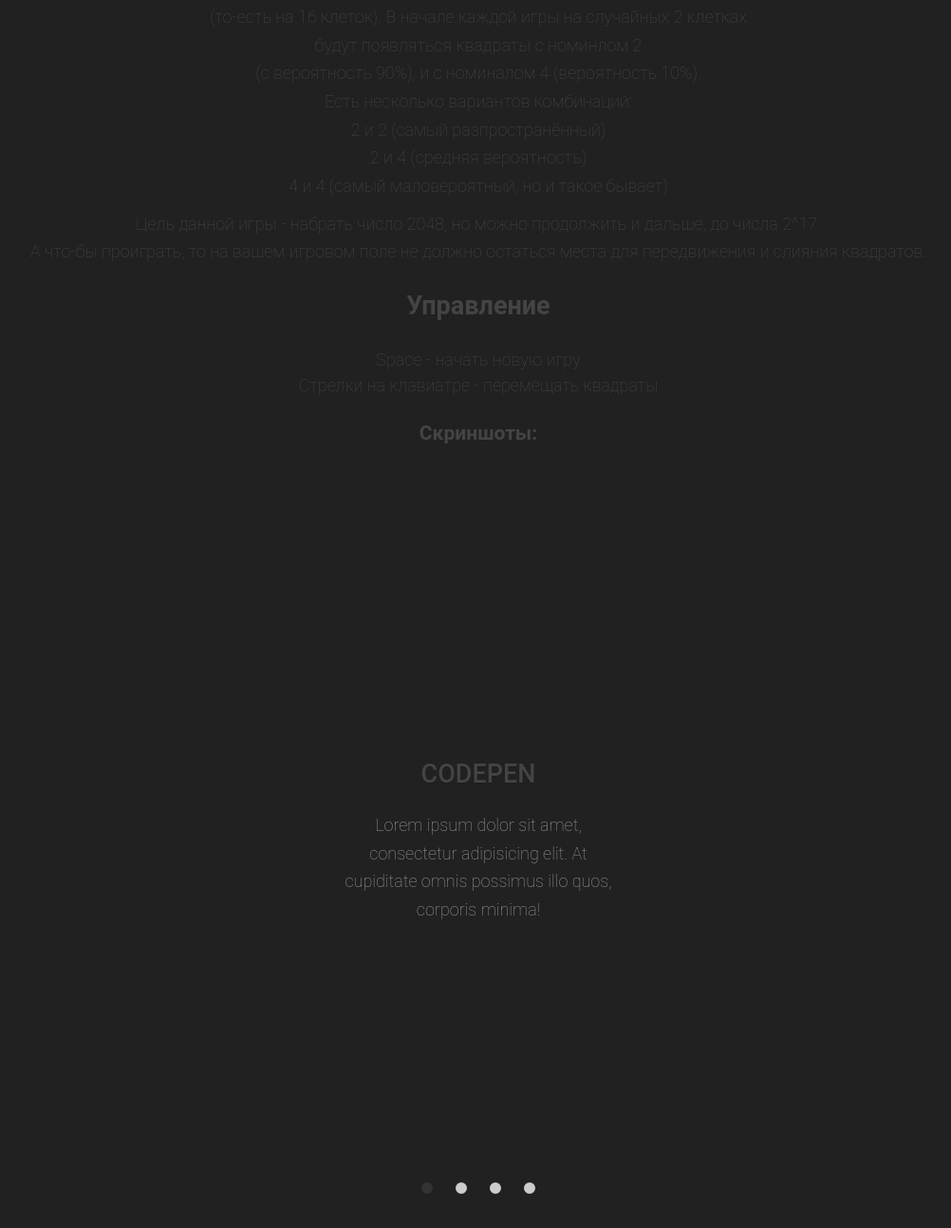
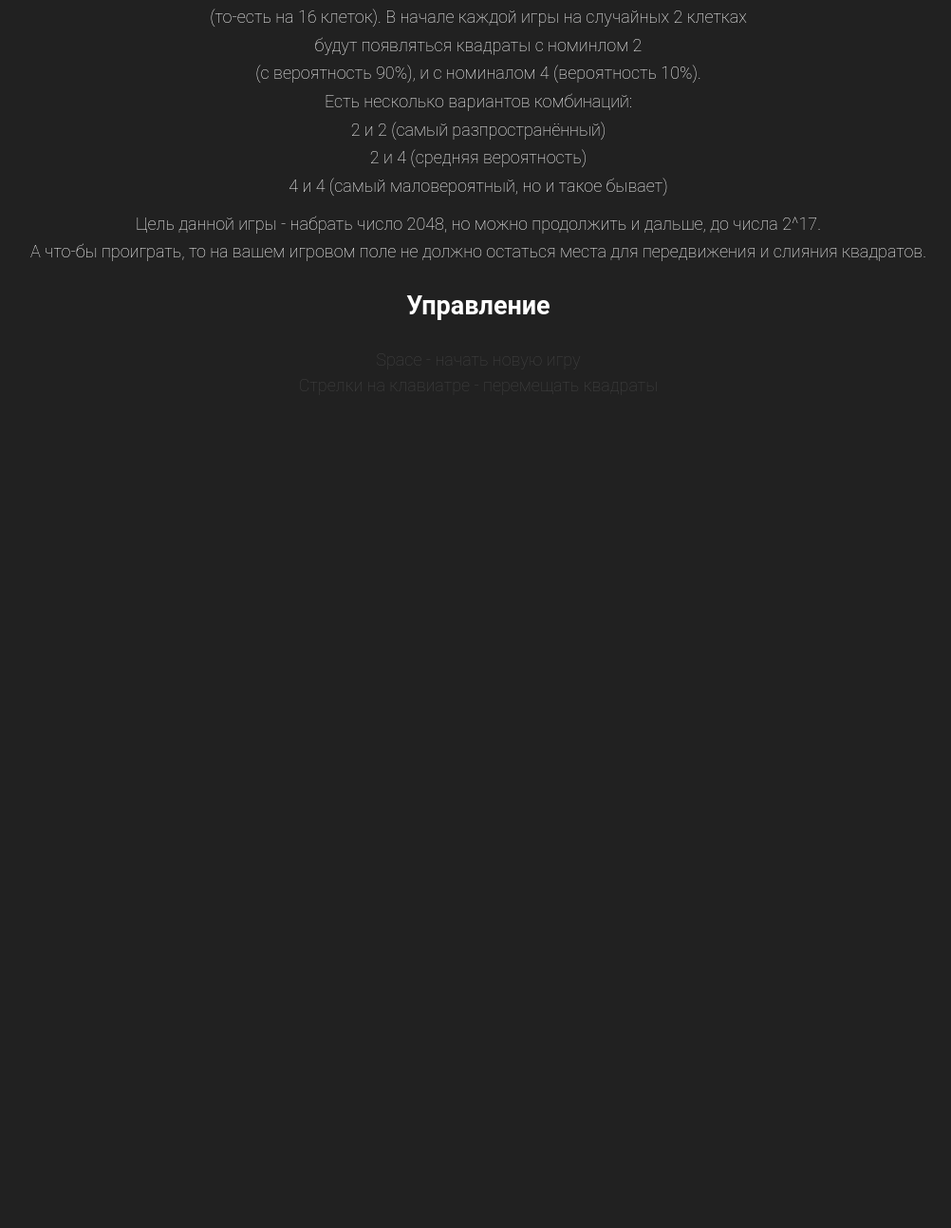
Before and after one commit to Maximka2009/Project_2, a plain HTML site: page index_main.html in a window 1280 px wide. Shown: the part 192-1485 px from the top of the page at 95% size, without its empty margins (136-1138 px from the left). After the commit the page ends 824 px from the top, so only its background shows below. Drawn offline with Linux system fonts and the light colour scheme.

Commit message:
Update index_main.html

```diff
--- a/index_main.html
+++ b/index_main.html
@@ -7,40 +7,15 @@
     <link rel="stylesheet" href="style.css">
 </head>
 <body>
-    <h1>2048</h1>
-    <h2>Описание</h2>
-    <p>Игровое поле 2048 представляет собой квадрат 4х4<br/> (то-есть на 16 клеток). В начале каждой игры на случайных 2 клетках<br/> будут появляться квадраты с номинлом 2<br/> (с вероятность 90%), и с номиналом 4 (вероятность 10%).<br/> Есть несколько вариантов комбинаций:<br/>
+    <h1 style="color: white;">2048</h1>
+    <h2 style="color: white;">Описание</h2>
+    <p style="color: white;">Игровое поле 2048 представляет собой квадрат 4х4<br/> (то-есть на 16 клеток). В начале каждой игры на случайных 2 клетках<br/> будут появляться квадраты с номинлом 2<br/> (с вероятность 90%), и с номиналом 4 (вероятность 10%).<br/> Есть несколько вариантов комбинаций:<br/>
         2 и 2 (самый разпространённый)<br/>
         2 и 4 (средняя вероятность)<br/>
         4 и 4 (самый маловероятный, но и такое бывает)<br/>
-    <p>Цель данной игры - набрать число 2048, но можно продолжить и дальше, до числа 2^17.<br/> А что-бы проиграть, то на вашем игровом поле не должно остаться места для передвижения и слияния квадратов.</p>
-    <h2>Управление</h2>
+    <p style="color: white;">Цель данной игры - набрать число 2048, но можно продолжить и дальше, до числа 2^17.<br/> А что-бы проиграть, то на вашем игровом поле не должно остаться места для передвижения и слияния квадратов.</p>
+    <h2 style="color: white;">Управление</h2>
    Space - начать новую игру<br/>
    Стрелки на клавиатре - перемещать квадраты<br/>
-   <h3>Скриншоты:</h3>
-   <div class="slider">
-    <input type="radio" name="slider" title="slide1" checked="checked" class="slider__nav"/>
-    <input type="radio" name="slider" title="slide2" class="slider__nav"/>
-    <input type="radio" name="slider" title="slide3" class="slider__nav"/>
-    <input type="radio" name="slider" title="slide4" class="slider__nav"/>
-    <div class="slider__inner">
-      <div class="slider__contents"><i class="slider__image fa fa-codepen"></i>
-        <h2 class="slider__caption">codepen</h2>
-        <p class="slider__txt">Lorem ipsum dolor sit amet, consectetur adipisicing elit. At cupiditate omnis possimus illo quos, corporis minima!</p>
-      </div>
-      <div class="slider__contents"><i class="slider__image fa fa-newspaper-o"></i>
-        <h2 class="slider__caption">newspaper-o</h2>
-        <p class="slider__txt">Lorem ipsum dolor sit amet, consectetur adipisicing elit. At cupiditate omnis possimus illo quos, corporis minima!</p>
-      </div>
-      <div class="slider__contents"><i class="slider__image fa fa-television"></i>
-        <h2 class="slider__caption">television</h2>
-        <p class="slider__txt">Lorem ipsum dolor sit amet, consectetur adipisicing elit. At cupiditate omnis possimus illo quos, corporis minima!</p>
-      </div>
-      <div class="slider__contents"><i class="slider__image fa fa-diamond"></i>
-        <h2 class="slider__caption">diamond</h2>
-        <p class="slider__txt">Lorem ipsum dolor sit amet, consectetur adipisicing elit. At cupiditate omnis possimus illo quos, corporis minima!</p>
-      </div>
-    </div>
-  </div>
 </body>
 </html>
```
